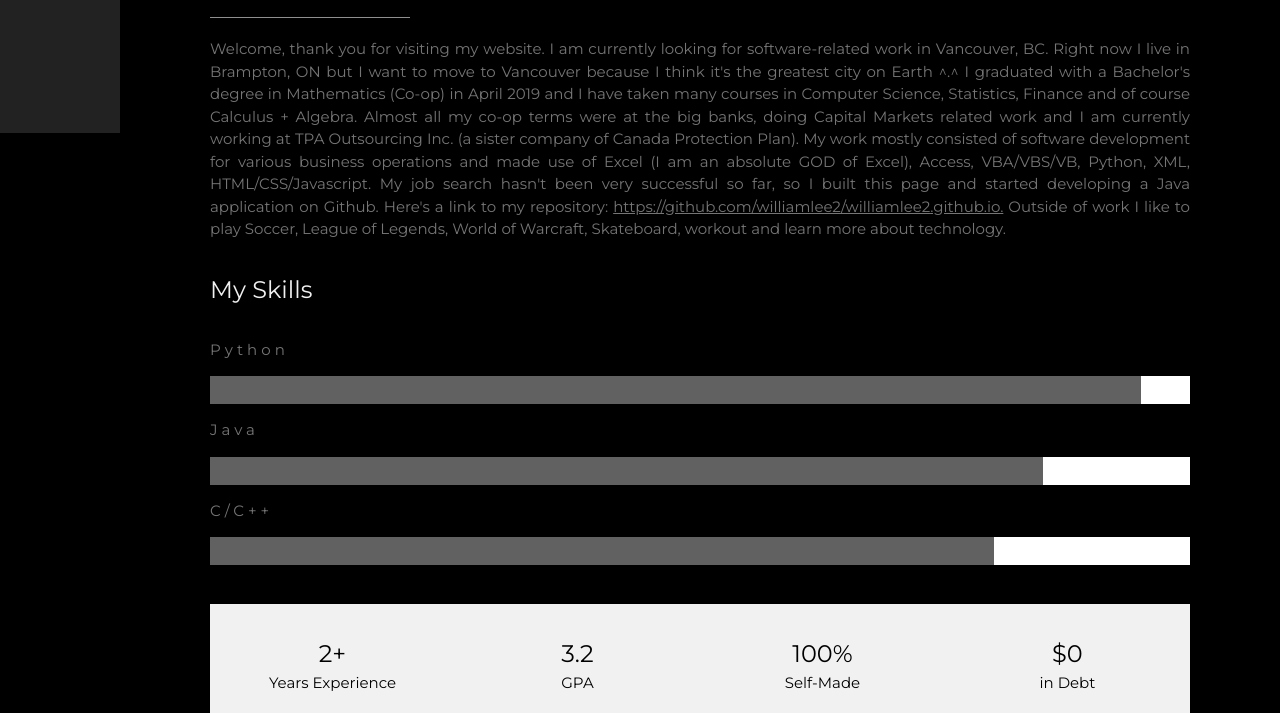
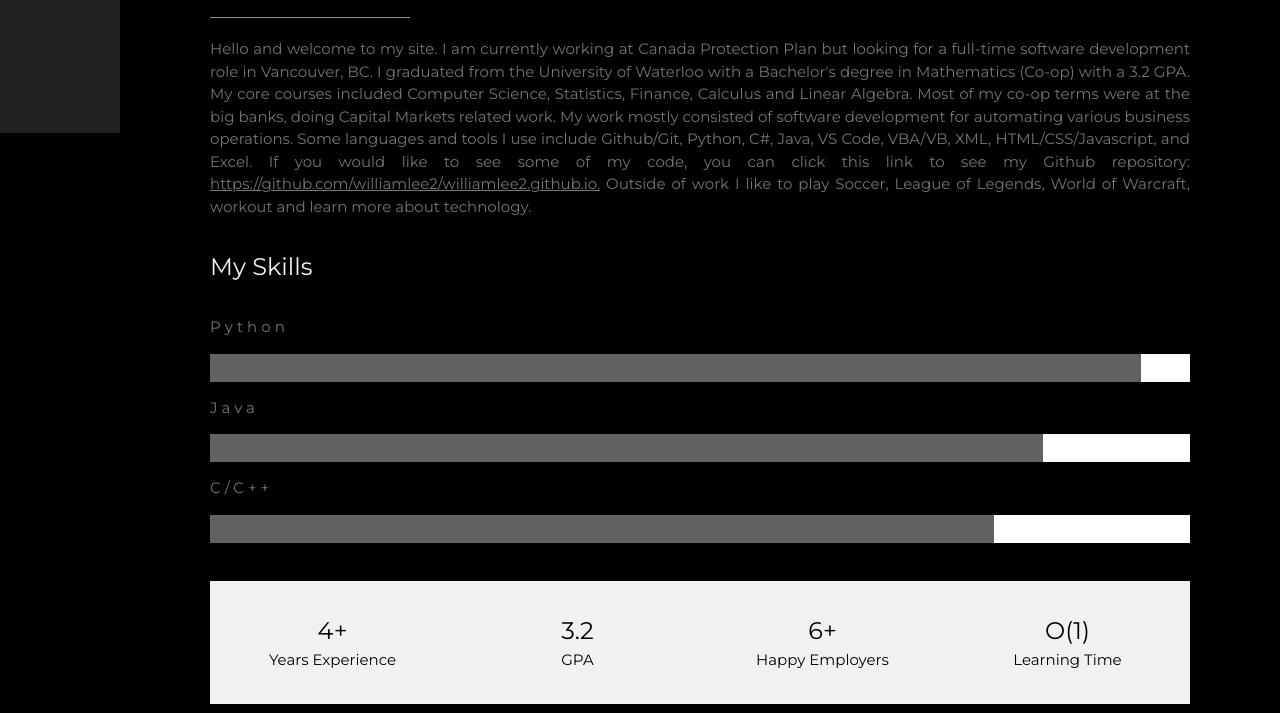
Before and after one commit to williamlee2/williamlee2.github.io, a plain HTML site: page index.html in a window 1280 px wide. Shown: the part 667-1380 px from the top of the page. Drawn offline with nearby package versions, Linux system fonts and the light colour scheme.

Commit message:
index + readme + resume update

```diff
--- a/index.html
+++ b/index.html
@@ -67,17 +67,16 @@
   <div class="w3-content w3-justify w3-text-grey w3-padding-64" id="about">
     <h2 class="w3-text-light-grey">About me</h2>
     <hr style="width:200px" class="w3-opacity">
-    <p> Welcome, thank you for visiting my website. I am currently looking for software-related work in Vancouver, BC.
-      Right now I live in Brampton, ON but I want to move to Vancouver because I think it's the greatest city on Earth ^.^
-      I graduated with a Bachelor's degree in Mathematics (Co-op) in April 2019 and
-      I have taken many courses in Computer Science, Statistics, Finance and of course Calculus + Algebra.
-      Almost all my co-op terms were at the big banks, doing Capital Markets related work and I am currently working
-      at TPA Outsourcing Inc. (a sister company of Canada Protection Plan). My work mostly consisted of software development
-      for various business operations and made use of Excel (I am an absolute GOD of Excel), Access, VBA/VBS/VB, Python, XML, HTML/CSS/Javascript.
-      My job search hasn't been very successful so far, so I built this page and started developing a Java application on Github.
-      Here's a link to my repository:
+    <p> Hello and welcome to my site.
+      I am currently working at Canada Protection Plan but looking for a full-time software development role in Vancouver, BC.
+      I graduated from the University of Waterloo with a Bachelor's degree in Mathematics (Co-op) with a 3.2 GPA.
+      My core courses included Computer Science, Statistics, Finance, Calculus and Linear Algebra.
+      Most of my co-op terms were at the big banks, doing Capital Markets related work.
+      My work mostly consisted of software development for automating various business operations.
+      Some languages and tools I use include Github/Git, Python, C#, Java, VS Code, VBA/VB, XML, HTML/CSS/Javascript, and Excel.
+      If you would like to see some of my code, you can click this link to see my Github repository:
       <a href = "https://github.com/williamlee2/williamlee2.github.io" target="_blank">https://github.com/williamlee2/williamlee2.github.io.</a>
-      Outside of work I like to play Soccer, League of Legends, World of Warcraft, Skateboard, workout and learn more about technology.
+      Outside of work I like to play Soccer, League of Legends, World of Warcraft, workout and learn more about technology.
     </p>
     <h3 class="w3-padding-16 w3-text-light-grey">My Skills</h3>
     <p class="w3-wide">Python</p>
@@ -95,7 +94,7 @@
 
     <div class="w3-row w3-center w3-padding-16 w3-section w3-light-grey">
       <div class="w3-quarter w3-section">
-        <span class="w3-xlarge">2+</span><br>
+        <span class="w3-xlarge">4+</span><br>
         Years Experience
       </div>
       <div class="w3-quarter w3-section">
@@ -103,12 +102,12 @@
         GPA
       </div>
       <div class="w3-quarter w3-section">
-        <span class="w3-xlarge">100%</span><br>
-        Self-Made
+        <span class="w3-xlarge">6+</span><br>
+        Happy Employers
       </div>
       <div class="w3-quarter w3-section">
-        <span class="w3-xlarge">$0</span><br>
-        in Debt
+        <span class="w3-xlarge">O(1)</span><br>
+        Learning Time
       </div>
     </div>
 
@@ -168,7 +167,7 @@
     <!-- Footer -->
   <footer class="w3-content w3-padding-64 w3-text-grey w3-xlarge">
     <a href="https://www.linkedin.com/in/william-lee-50305a1b9" target="_blank" class="fa fa-linkedin w3-hover-opacity"></a>
-    <p class="w3-medium">Powered by <a href="https://www.w3schools.com/w3css/default.asp" target="_blank" class="w3-hover-text-green">w3.css</a></p>
+    <p class="w3-medium">Template by <a href="https://www.w3schools.com/w3css/default.asp" target="_blank" class="w3-hover-text-green">w3.css</a></p>
   <!-- End footer -->
   </footer>
 
```
Also changed, not shown: 2 other files.
